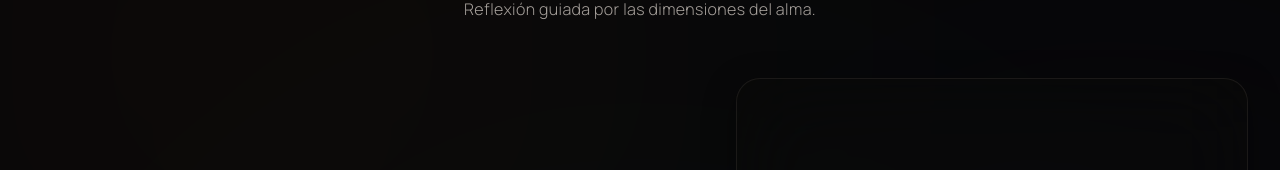
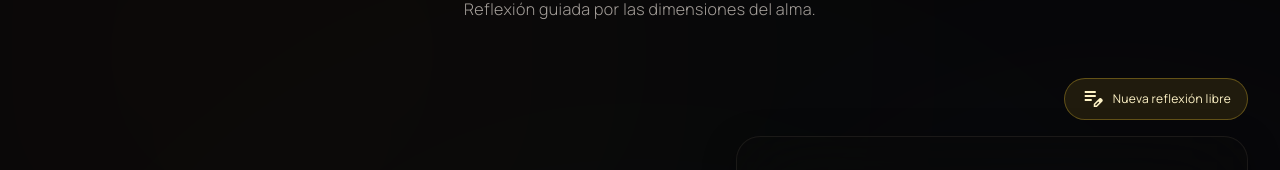
Before and after one commit to zAlexander19/kabbalah-space, a React (Vite) app in the folder frontend/: page / in a window 1280 px wide. Both pictures are taken after a click on the button "Mi Árbol de la Vida". Shown: the part 188-358 px from the top of the page. Built offline with nearby package versions, Linux system fonts and the light colour scheme; no server answers.

Commit message:
feat(premium-ui): entry 'Nueva reflexion libre' en EspejoModule

```diff
--- a/frontend/src/espejo/EspejoModule.tsx
+++ b/frontend/src/espejo/EspejoModule.tsx
@@ -8,6 +8,7 @@ import RotatingReflectionPreview from './components/RotatingReflectionPreview';
 import EmptyState from './components/EmptyState';
 import SefiraDetailPanel from './components/SefiraDetailPanel';
 import EspejoIntro from './components/EspejoIntro';
+import { ReflexionLibreEditor } from './ReflexionLibreEditor';
 
 type Props = {
   sefirot: SefiraNode[];
@@ -37,6 +38,7 @@ export default function EspejoModule({
   const { summary, reload: reloadSummary } = useEspejoSummary();
   const [selectedId, setSelectedId] = useState<string | null>(null);
   const { preguntas, registros, reload: reloadSefira } = useSefiraData(selectedId);
+  const [libreEditorOpen, setLibreEditorOpen] = useState(false);
 
   // Defer mount of the rotating card by ~700ms after the intro completes.
   // This prevents a stutter at the moment the intro starts unmounting:
@@ -107,7 +109,20 @@ export default function EspejoModule({
   const TREE_SCALE = isMobile ? 0.7 : 0.95;
   const LEFT_GUTTER = isMobile ? 0 : 180;
   return (
-    <div className="w-full max-w-[1400px] flex flex-col md:flex-row items-center md:items-start justify-between gap-10 xl:gap-12 relative">
+    <div className="w-full max-w-[1400px] flex flex-col items-stretch gap-4 relative">
+      <div className="flex justify-end">
+        <button
+          type="button"
+          onClick={() => setLibreEditorOpen(true)}
+          className="inline-flex items-center gap-2 px-4 py-2 rounded-full bg-amber-300/10 hover:bg-amber-300/20 border border-amber-300/30 text-amber-100 text-xs tracking-wide transition-colors"
+        >
+          <span className="material-symbols-outlined text-[16px]" aria-hidden="true">
+            edit_note
+          </span>
+          Nueva reflexión libre
+        </button>
+      </div>
+      <div className="w-full flex flex-col md:flex-row items-center md:items-start justify-between gap-10 xl:gap-12 relative">
       <div className="relative shrink-0" style={{ width: TREE_W * TREE_SCALE + LEFT_GUTTER, height: TREE_H * TREE_SCALE }}>
         <div
           className="absolute top-0"
@@ -188,6 +203,16 @@ export default function EspejoModule({
           </AnimatePresence>
         </div>
       </motion.div>
+      </div>
+
+      <ReflexionLibreEditor
+        open={libreEditorOpen}
+        tipo="arbol"
+        onClose={() => setLibreEditorOpen(false)}
+        onSaved={() => {
+          /* could trigger a refresh of reflexión history here */
+        }}
+      />
     </div>
   );
 }
```
